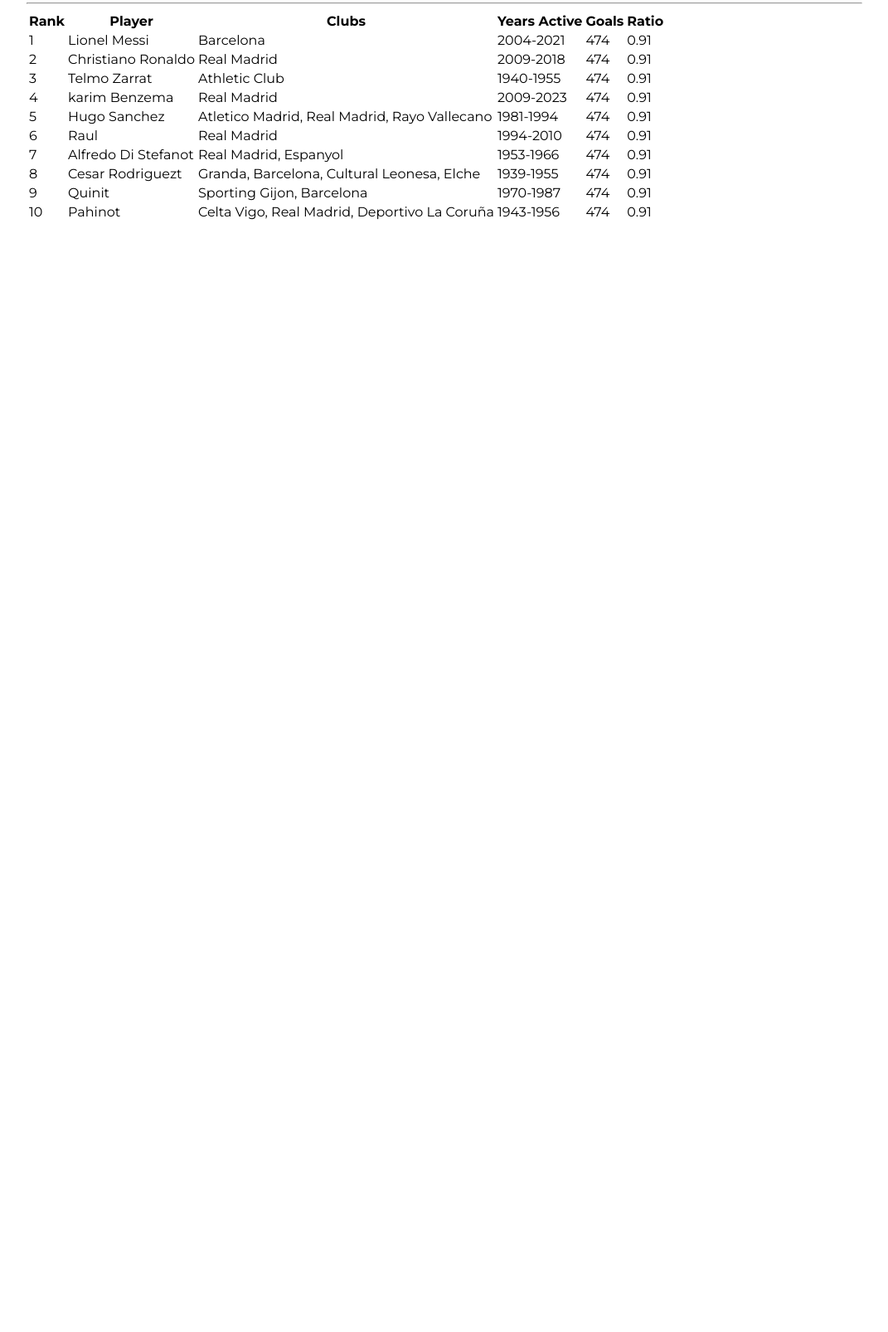
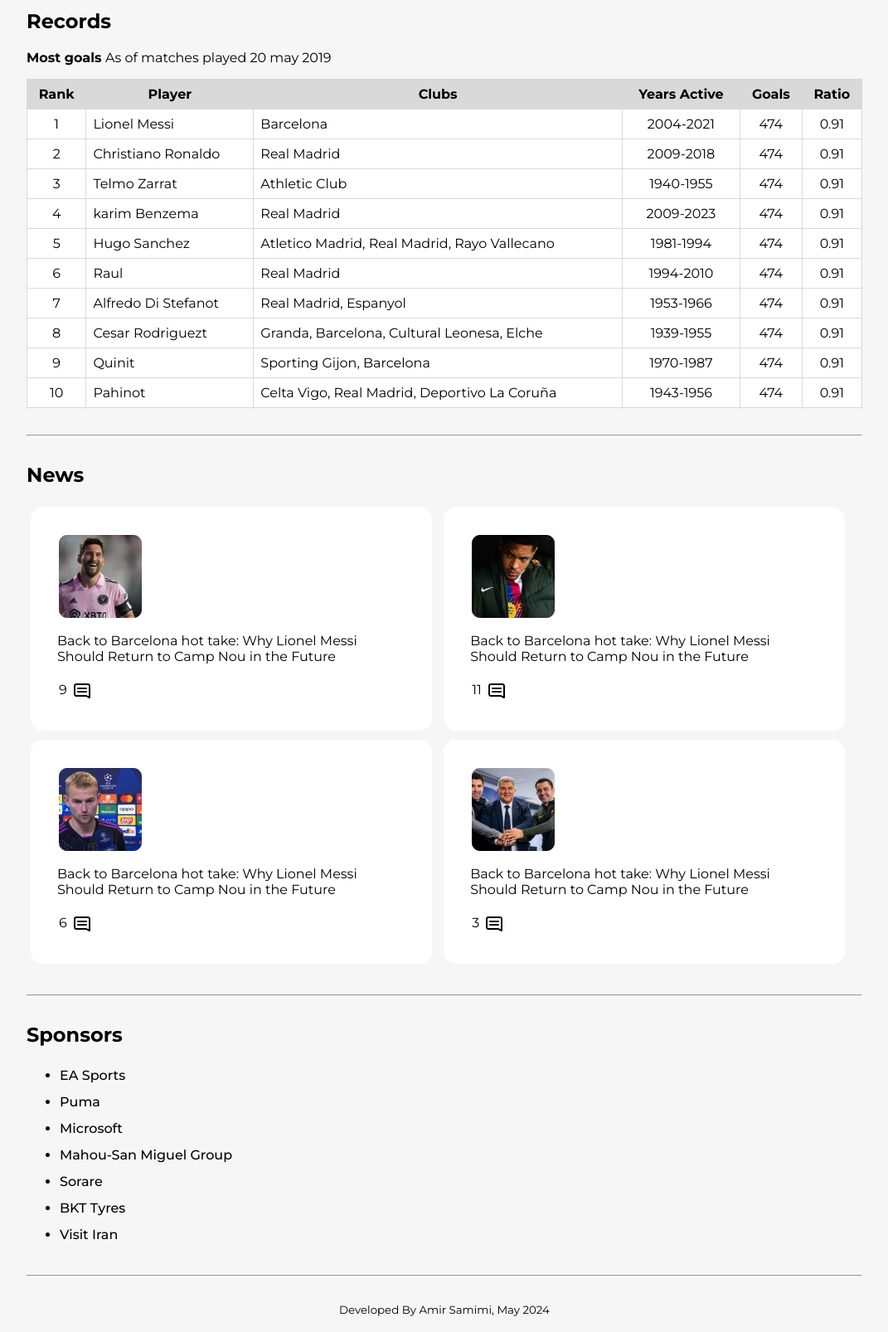
Before and after one commit to amirnsamimi/coding-bc, a website: page pages/laliga.html in a window 1280 px wide. Shown: the part 712-2318 px from the top of the page at 83% size, without its empty margins (104-1175 px from the left). Before the commit the page ends 988 px from the top, so only its background shows below. Drawn offline with Linux system fonts and the light colour scheme.

Commit message:
laliga done

```diff
--- a/pages/laliga.html
+++ b/pages/laliga.html
@@ -12,25 +12,100 @@
 
     <title>Laliga</title>
     <style>
+      * {
+        box-sizing: border-box;
+        scroll-behavior: smooth;
+      }
       body {
         font-family: montserrat;
         padding: 0 8rem;
+        background-color: #f6f6f6;
+      }
+
+      h1 {
+        display: none;
+      }
+
+      a {
+        color: #000;
+        text-decoration: none;
+        font-weight: 500;
+        line-height: 2rem;
+      }
+      /* navbar */
+      nav {
+        text-align: center;
+        padding: 1rem 0;
+      }
+      nav li {
+        display: inline;
+        margin: 0 1.5rem;
       }
       nav a {
         text-decoration: none;
         color: #000;
         font-weight: bold;
       }
+
+      /* paragraph anchor tags */
       p a {
         color: #ff4b44;
       }
-      nav {
+
+      /* table styles */
+      table {
+        width: 100%;
+        background-color: white;
+      }
+      td:not(:nth-child(2), :nth-child(3)) {
         text-align: center;
-        padding: 2rem 0;
       }
-      nav li {
-        display: inline;
-        margin: 0 1.5rem;
+      table,
+      th,
+      td {
+        border: 1px solid #d9d9d9;
+        border-collapse: collapse;
+        padding: 0.5rem 0.5rem;
+      }
+      thead {
+        background-color: #d9d9d9;
+      }
+
+      /* hr style */
+      .customHr {
+        margin: 2rem 0;
+      }
+
+      /* card */
+      #news div{
+            display: inline-block;
+      }
+
+      .card-container {
+        width: 48%;
+        background-color: white;
+        padding: 2rem;
+        margin:0.5%;
+        border-radius: 15px;
+      }
+      .card-container > div,
+      img {
+        text-align: right;
+        vertical-align: middle;
+        margin: 2px;
+
+        /*
+        display: flex;
+        justify-content: flex-end;
+        gap:4px; */
+      }
+
+
+
+      footer {
+        text-align: center;
+        font-size: smaller;
+        padding: 0 0 1rem 0;
       }
     </style>
   </head>
@@ -43,13 +118,13 @@
           width="200"
         />
         <ul>
-          <li><a href="/about" title="redirect to about page">About</a></li>
+          <li><a href="#about" title="redirect to about page">About</a></li>
           <li>
-            <a href="/records" title="redirect to records page">Records</a>
+            <a href="#records" title="redirect to records page">Records</a>
           </li>
-          <li><a href="/news" title="redirect to news page">News</a></li>
+          <li><a href="#news" title="redirect to news page">News</a></li>
           <li>
-            <a href="/sponsors" title="redirect to sponsors page">Sponsors</a>
+            <a href="#sponsors" title="redirect to sponsors page">Sponsors</a>
           </li>
         </ul>
       </nav>
@@ -57,7 +132,7 @@
     <hr />
     <main>
       <h1>Laliga</h1>
-      <section>
+      <section id="laliga">
         <h2>Laliga</h2>
         <p>
           The
@@ -101,8 +176,13 @@
           (19)[d) and UEFA Men's Player of the Year awards (12).
         </p>
       </section>
-      <hr />
-      <section>
+      <hr class="customHr" />
+      <section id="records">
+        <h2>Records</h2>
+        <p>
+          <strong> Most goals </strong>
+          As of matches played 20 may 2019
+        </p>
         <table>
           <thead>
             <tr>
@@ -198,6 +278,89 @@
           </tbody>
         </table>
       </section>
+      <hr class="customHr" />
+      <section id="news">
+        <h2>News</h2>
+        <div class="card-container">
+          <img src="../assets/images/player.png" alt="player1" />
+          <p>
+            Back to Barcelona hot take: Why Lionel Messi Should Return to Camp
+            Nou in the Future
+          </p>
+          <div>
+            9
+            <img
+              src="../assets/icons/message.svg"
+              alt="message icon"
+              width="24px"
+            />
+          </div>
+        </div>
+        <div class="card-container">
+            <img src="../assets/images/player2.png" alt="player2" />
+            <p>
+              Back to Barcelona hot take: Why Lionel Messi Should Return to Camp
+              Nou in the Future
+            </p>
+            <div>
+              11
+              <img
+                src="../assets/icons/message.svg"
+                alt="message icon"
+                width="24px"
+              />
+            </div>
+          </div>
+          <div class="card-container">
+            <img src="../assets/images/player3.png" alt="player3" />
+            <p>
+              Back to Barcelona hot take: Why Lionel Messi Should Return to Camp
+              Nou in the Future
+            </p>
+            <div>
+              6
+              <img
+                src="../assets/icons/message.svg"
+                alt="message icon"
+                width="24px"
+              />
+            </div>
+          </div>
+          <div class="card-container">
+            <img src="../assets/images/player4.png" alt="player4" />
+            <p>
+              Back to Barcelona hot take: Why Lionel Messi Should Return to Camp
+              Nou in the Future
+            </p>
+            <div>
+              3
+              <img
+                src="../assets/icons/message.svg"
+                alt="message icon"
+                width="24px"
+              />
+            </div>
+          </div>
+      </section>
+      <hr class="customHr" />
+      <section id="sponsors">
+        <h2>Sponsors</h2>
+        <ul>
+          <li><a href="#" title="EA Sports">EA Sports</a></li>
+          <li><a href="#" title="Puma">Puma</a></li>
+          <li><a href="#" title="Microsoft">Microsoft</a></li>
+          <li>
+            <a href="#" title="Mahou-San Miguel Group"
+              >Mahou-San Miguel Group</a
+            >
+          </li>
+          <li><a href="#" title="Sorare">Sorare</a></li>
+          <li><a href="#" title="BKT Tyres">BKT Tyres</a></li>
+          <li><a href="#" title="Visit Iran">Visit Iran</a></li>
+        </ul>
+      </section>
+      <hr class="customHr" />
     </main>
+    <footer>Developed By Amir Samimi, May 2024</footer>
   </body>
 </html>
```
